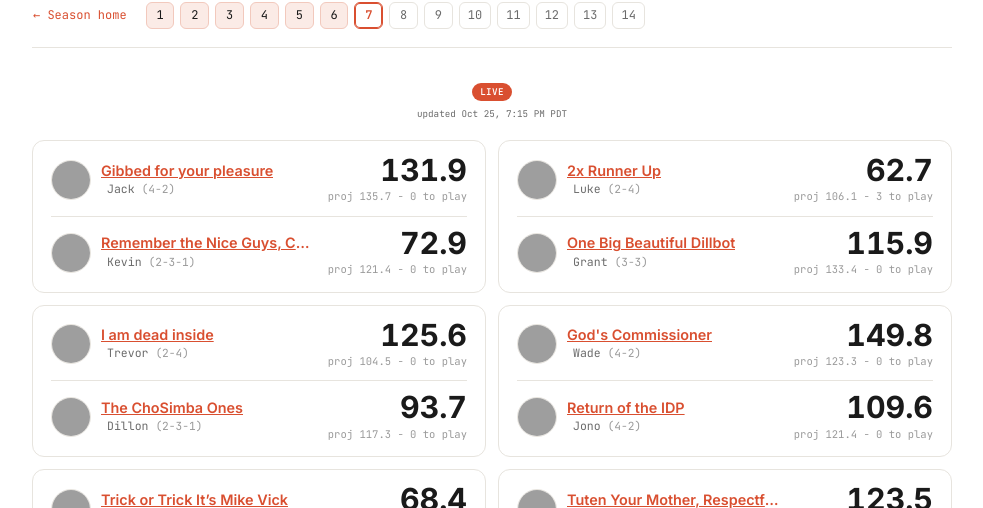
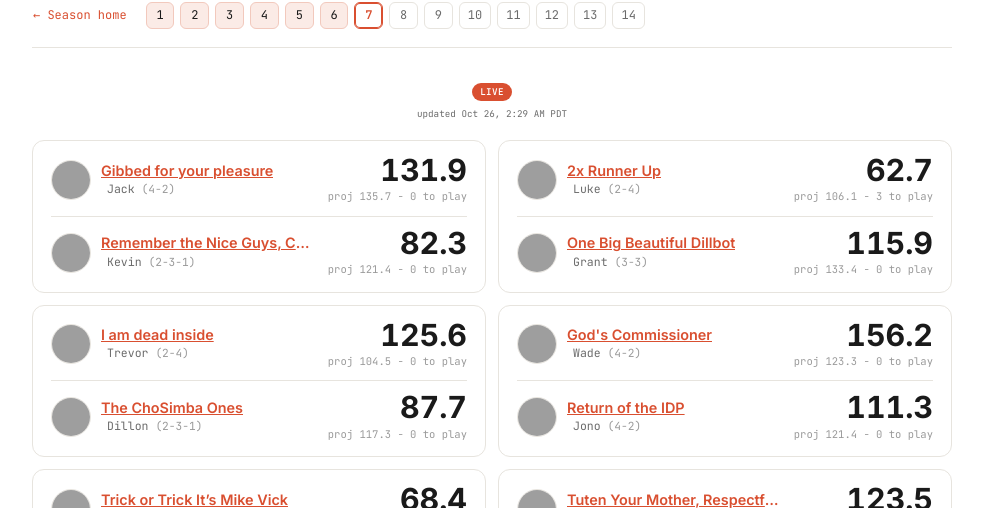
Before and after one commit to dillondrenzek/no-love-in-the-league, a Jekyll site: the page built from docs/seasons/2026/week-7.md, in a window 1280 px wide and 900 px high, cut to the strip 146-654 px from the top of the window. Shown: the whole strip, without its empty margins (148-1131 px from the left). Built offline with Jekyll 4.4.1, drawn with Linux system fonts in a browser that asks for light colours; grey boxes are pictures that could not be loaded.

Commit message:
Daily update: 2026-10-26

```diff
--- a/docs/_data/weeks.yml
+++ b/docs/_data/weeks.yml
@@ -255,7 +255,7 @@
     result: miss
     winner_id: zachzoske
   projected_at: Sep 9, 2026 · 12:14 AM PDT
-  updated_at: Oct 25, 7:15 PM PDT
+  updated_at: Oct 26, 2:29 AM PDT
   current: false
   power:
   - rank: 1
@@ -654,7 +654,7 @@
     result: hit
     winner_id: schirmerj
   projected_at: Sep 17, 2026 · 1:57 PM PDT
-  updated_at: Oct 25, 7:15 PM PDT
+  updated_at: Oct 26, 2:29 AM PDT
   current: false
   power:
   - rank: 1
@@ -1046,7 +1046,7 @@
     result: hit
     winner_id: zachzoske
   projected_at: Sep 24, 2026 · 9:10 AM PDT
-  updated_at: Oct 25, 7:15 PM PDT
+  updated_at: Oct 26, 2:29 AM PDT
   current: false
   power:
   - rank: 1
@@ -1445,7 +1445,7 @@
     result: hit
     winner_id: zachzoske
   projected_at: Oct 1, 2026 · 3:13 PM PDT
-  updated_at: Oct 25, 7:15 PM PDT
+  updated_at: Oct 26, 2:29 AM PDT
   current: false
   power:
   - rank: 1
@@ -1825,7 +1825,7 @@
     result: miss
     winner_id: theoceanpulse
   projected_at: Oct 8, 2026 · 11:06 AM PDT
-  updated_at: Oct 25, 7:15 PM PDT
+  updated_at: Oct 26, 2:29 AM PDT
   current: false
   power:
   - rank: 1
@@ -2205,7 +2205,7 @@
     result: miss
     winner_id: zachzoske
   projected_at: Oct 15, 2026 · 3:56 PM PDT
-  updated_at: Oct 25, 7:15 PM PDT
+  updated_at: Oct 26, 2:29 AM PDT
   current: false
   power:
   - rank: 1
@@ -2349,10 +2349,10 @@
     live: true
     playoff: false
     home_score: 131.9
-    away_score: 72.9
+    away_score: 82.3
     winner_id: null
     tie: false
-    margin: 59.0
+    margin: 49.6
     home_proj: 135.7
     away_proj: 121.4
   - home_id: lukstein
@@ -2395,10 +2395,10 @@
     live: true
     playoff: false
     home_score: 125.6
-    away_score: 93.7
+    away_score: 87.7
     winner_id: null
     tie: false
-    margin: 31.9
+    margin: 37.9
     home_proj: 104.5
     away_proj: 117.3
   - home_id: sturmanator15
@@ -2417,11 +2417,11 @@
     final: false
     live: true
     playoff: false
-    home_score: 149.8
-    away_score: 109.6
+    home_score: 156.2
+    away_score: 111.3
     winner_id: null
     tie: false
-    margin: 40.2
+    margin: 44.9
     home_proj: 123.3
     away_proj: 121.4
   - home_id: whowonthelastsuperbowl
@@ -2563,7 +2563,7 @@
     decided: false
     result: null
   projected_at: Oct 22, 2026 · 11:48 AM PDT
-  updated_at: Oct 25, 7:15 PM PDT
+  updated_at: Oct 26, 2:29 AM PDT
   current: true
   power:
   - rank: 1
@@ -2789,7 +2789,7 @@
   highlights: []
   projections: []
   projected_at: null
-  updated_at: Oct 25, 7:15 PM PDT
+  updated_at: Oct 26, 2:29 AM PDT
   current: false
   power: []
 2026-9:
@@ -2895,7 +2895,7 @@
   highlights: []
   projections: []
   projected_at: null
-  updated_at: Oct 25, 7:15 PM PDT
+  updated_at: Oct 26, 2:29 AM PDT
   current: false
   power: []
 2026-10:
@@ -3001,7 +3001,7 @@
   highlights: []
   projections: []
   projected_at: null
-  updated_at: Oct 25, 7:15 PM PDT
+  updated_at: Oct 26, 2:29 AM PDT
   current: false
   power: []
 2026-11:
@@ -3107,7 +3107,7 @@
   highlights: []
   projections: []
   projected_at: null
-  updated_at: Oct 25, 7:15 PM PDT
+  updated_at: Oct 26, 2:29 AM PDT
   current: false
   power: []
 2026-12:
@@ -3213,7 +3213,7 @@
   highlights: []
   projections: []
   projected_at: null
-  updated_at: Oct 25, 7:15 PM PDT
+  updated_at: Oct 26, 2:29 AM PDT
   current: false
   power: []
 2026-13:
@@ -3319,7 +3319,7 @@
   highlights: []
   projections: []
   projected_at: null
-  updated_at: Oct 25, 7:15 PM PDT
+  updated_at: Oct 26, 2:29 AM PDT
   current: false
   power: []
 2026-14:
@@ -3425,6 +3425,6 @@
   highlights: []
   projections: []
   projected_at: null
-  updated_at: Oct 25, 7:15 PM PDT
+  updated_at: Oct 26, 2:29 AM PDT
   current: false
   power: []
```
Also changed, not shown: data/rosters/2026-week-07.yml (+12 -12 lines), data/seasons/2026.yml (+4 -4 lines).
